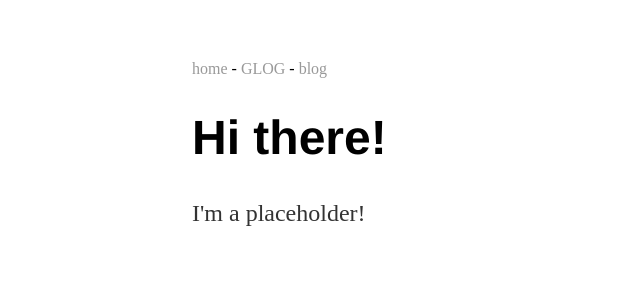
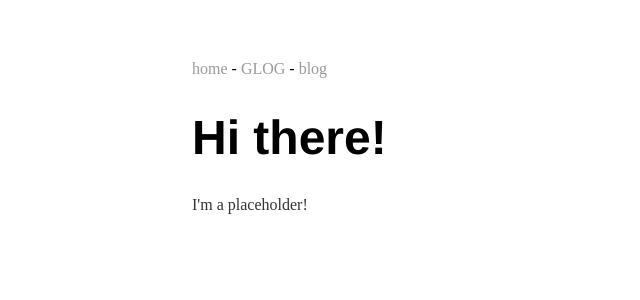
Before and after one commit to arnoldkemp/arnoldkemp.github.io, a Jekyll site: the page built from index.html, in a window 1280 px wide. Shown: the top 300 px of the page, without its empty margins (0-640 px from the left). Built offline with Jekyll 4.4.1, drawn with Linux system fonts in a browser that asks for light colours.

Commit message:
Update main.css

```diff
--- a/css/main.css
+++ b/css/main.css
@@ -28,8 +28,8 @@ h2 {
     font-family:'Helvetica', 'Arial', 'Sans-Serif';
 }
 p {
-    font-size: 1.5em;
-    line-height: 1.4em;
+    font-size: 1em;
+    line-height: 1em;
     color: #333;
 }
 footer {
@@ -39,7 +39,7 @@ footer {
 
 ul.posts {
     margin: 20px auto 40px;
-    font-size: 1.5em;
+    font-size: 1.2em;
 }
 
 ul.posts li {
```
